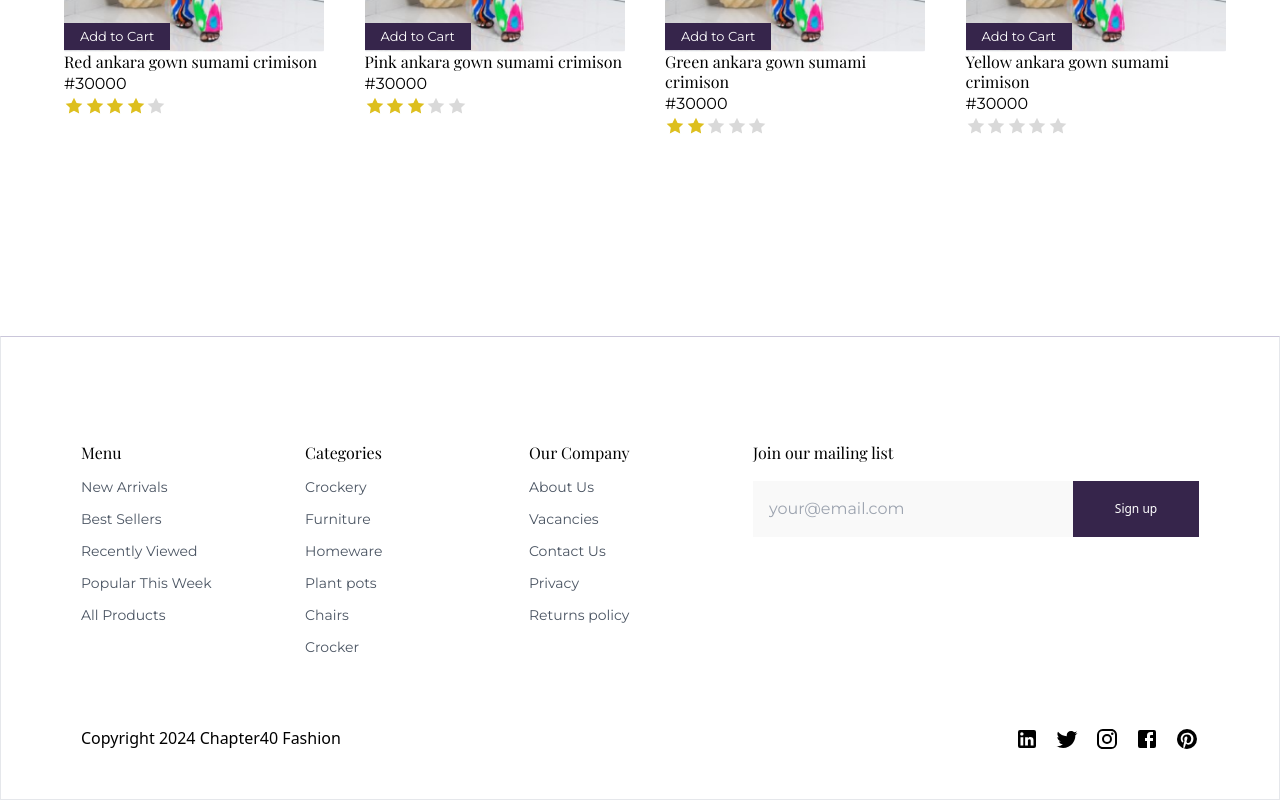
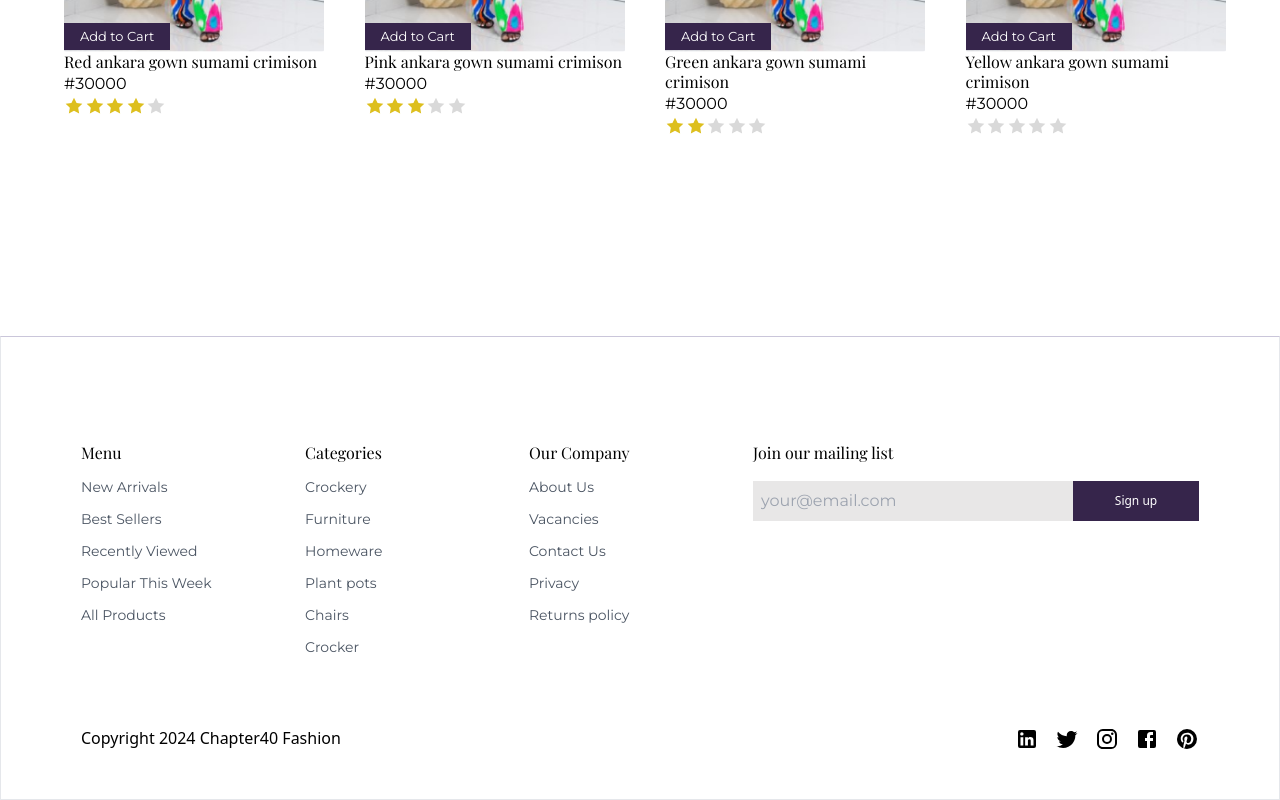
Before and after one commit to Temi-Dire/chapter40-website, a React (Vite) app: page / in a window 1280 px wide. Shown: the part 2917-3717 px from the top of the page. Built offline with nearby package versions, Linux system fonts and the light colour scheme.

Commit message:
fix: adjust footer

```diff
--- a/src/sections/footer/index.tsx
+++ b/src/sections/footer/index.tsx
@@ -49,11 +49,11 @@ const FooterSection = () => {
             <p className="font-playfair">Join our mailing list</p>
             <div className="flex mt-4">
               <input
-                className="lg:w-80 outline-none py-4 px-4 bg-[#F9F9F9] font-montserrat"
+                className="lg:w-80 outline-none py-2 px-2 w-11/12 text-sm sm:text-base bg-[#e8e7e7] font-montserrat"
                 type="text"
                 placeholder="your@email.com"
               />
-              <button className="text-white text-[12px] bg-[#36254B] px-4 lg:px-8 py-4 w-[126px]">
+              <button className="text-white text-[12px] bg-[#36254B] lg:px-8  w-[126px]">
                 Sign up
               </button>
             </div>
```
